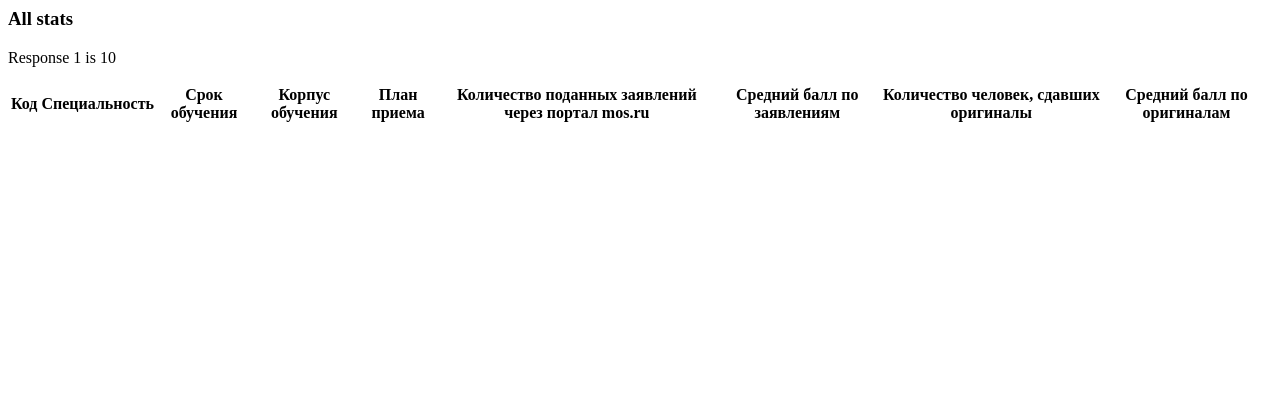
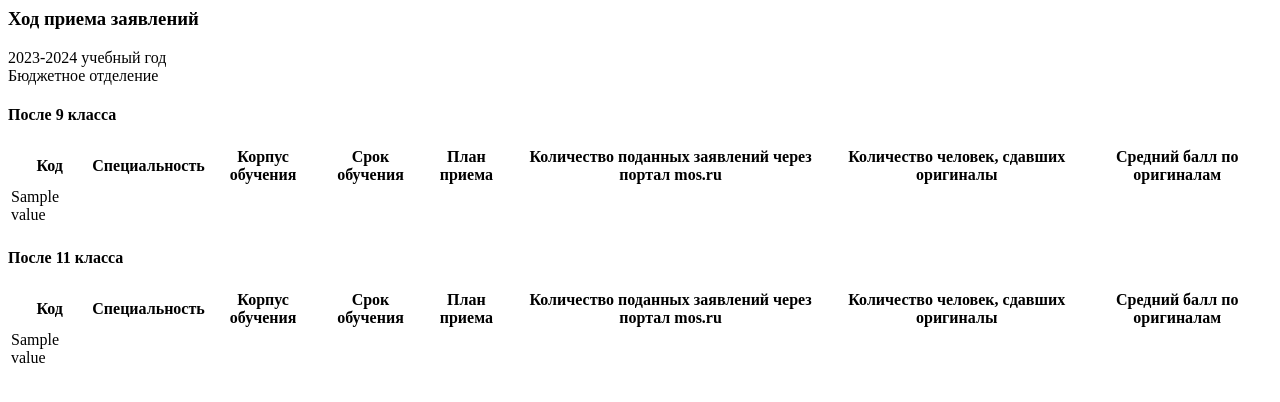
Before and after one commit to iggnatov/avg_marks, a Django app: template avg_marks/avgs/templates/index.html in a window 1280 px wide. Shown: the top 402 px of the page. Run offline with Django 3.2, Linux system fonts and the light colour scheme; the template is opened without the code that fills it: most values are stand-ins (such as "Sample title", 1, 10 or a date in 2020); lists and menus that the app fills with data are empty.

Commit message:
allstat correct

```diff
--- a/avg_marks/avgs/templates/index.html
+++ b/avg_marks/avgs/templates/index.html
@@ -1,26 +1,55 @@
 {% block content %}
-<h3>All stats</h3>
-<p>Response 1 is {{ response.response09.spec_100205.r_qty_mos_ }}</p>
+<h3>Ход приема заявлений</h3>
+<p>2023-2024 учебный год<br/>Бюджетное отделение</p>
 
-<table class="table">
+<h4 class="table-header">После 9 класса</h4>
+<table class="table table-striped">
     <thead>
         <tr>
             <th scope="col">Код</th>
             <th scope="col">Специальность</th>
+            <th scope="col">Корпус обучения</th>
             <th scope="col">Срок обучения</th>
-        <th scope="col">Корпус обучения</th>
             <th scope="col">План приема</th>
             <th scope="col">Количество поданных заявлений через портал mos.ru</th>
-        <th scope="col">Средний балл по заявлениям</th>
             <th scope="col">Количество человек, сдавших оригиналы</th>
             <th scope="col">Средний балл по оригиналам</th>
         </tr>
     </thead>
     <tbody>
-        <!-- <tr> коичество записей в подсловаре (2)
-            <td></td> количество элементов в подсловаре для каждой записи ( специальности ) = (7 для 9 и 4 для 11)
-        </tr> -->
+        {% for key, value in response.response09.items %}
+        <tr>
+            {% for k, v in value.items %}
+            <td>{{ v }}</td>
+            {% endfor %}
+        </tr>
+        {% endfor %}
+    </tbody>
+</table>
 
+<h4 class="table-header">После 11 класса</h4>
+<table class="table table-striped">
+
+    <thead>
+        <tr>
+            <th scope="col">Код</th>
+            <th scope="col">Специальность</th>
+            <th scope="col">Корпус обучения</th>
+            <th scope="col">Срок обучения</th>
+            <th scope="col">План приема</th>
+            <th scope="col">Количество поданных заявлений через портал mos.ru</th>
+            <th scope="col">Количество человек, сдавших оригиналы</th>
+            <th scope="col">Средний балл по оригиналам</th>
+        </tr>
+    </thead>
+    <tbody>
+        {% for key, value in response.response11.items %}
+        <tr>
+            {% for k, v in value.items %}
+            <td>{{ v }}</td>
+            {% endfor %}
+        </tr>
+        {% endfor %}
     </tbody>
 </table>
 
```
Also changed, not shown: avg_marks/avgs/views.py (+90 -11 lines), avg_marks/specs/models.py (+6 -2 lines), avg_marks/specs/migrations/0004_spec_address_spec_period_of_study_and_more.py (added), avg_marks/specs/migrations/0005_alter_spec_after_09_alter_spec_after_11.py (added). Lines whose indentation alone changed are shown as unchanged.
